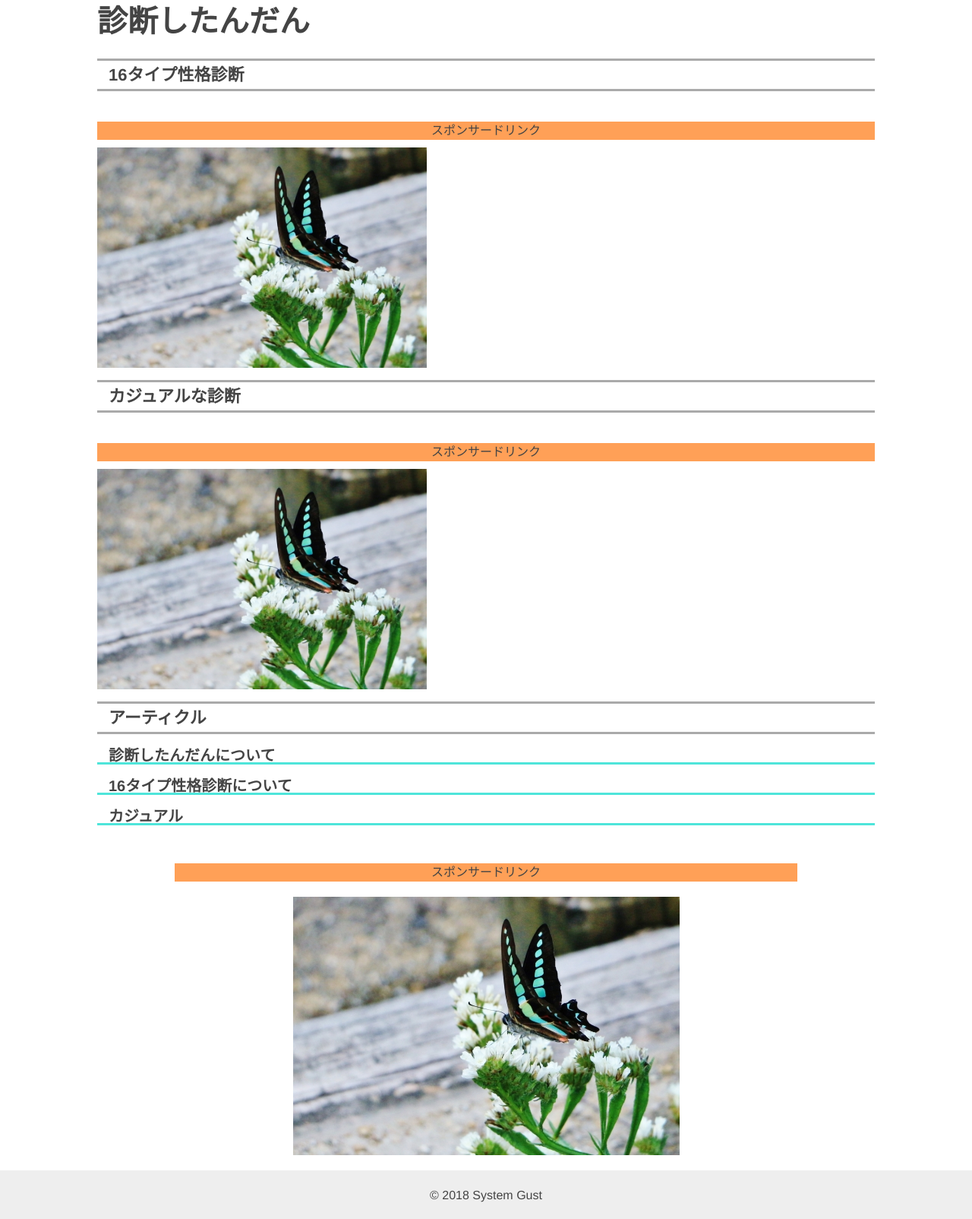
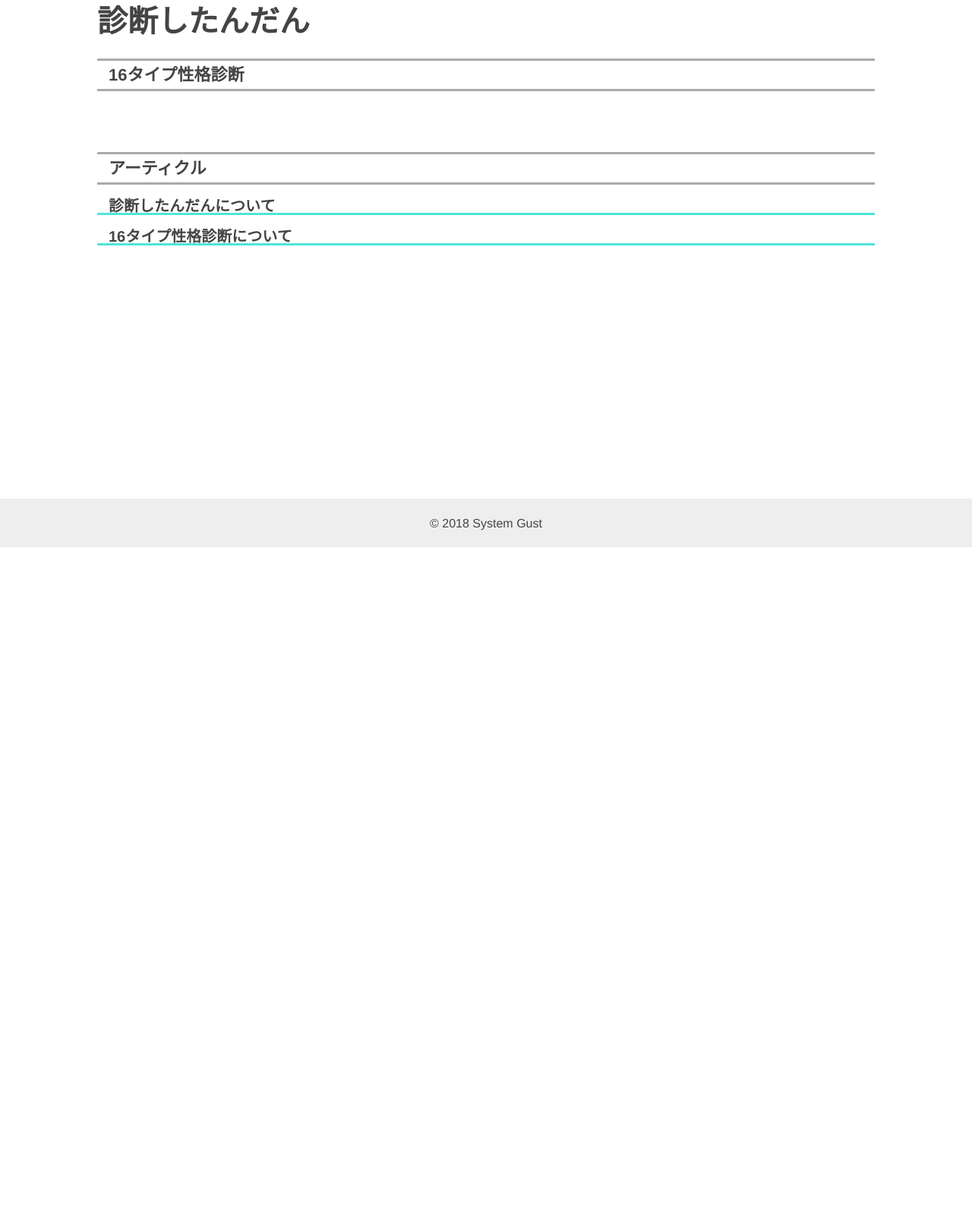
Before and after one commit to noots-val/shindan_dev, a Django app: template templates/common/index.html in a window 1280 px wide. Shown: the part 80-1684 px from the top of the page at 76% size. After the commit the page ends 800 px from the top, so only its background shows below. Run offline with Django 3.2, Linux system fonts and the light colour scheme; the template is opened without the code that fills it, so the values that code supplies are empty; some libraries are stand-ins or nearby versions; some web fonts are replaced.

Commit message:
1stリリース対象外の項目をフロントから除外 #40

```diff
--- a/templates/common/index.html
+++ b/templates/common/index.html
@@ -34,31 +34,7 @@
     </a>
     {% endif %}
     {% endfor %}
-    <div class="ads_box">
-        <p class="separator_label">スポンサードリンク</p>
-        <img src="{% static 'shindan/img/ads.jpeg'%}" alt="広告">
-    </div>
 </div>
-
-
-<h2 class="h2_label">カジュアルな診断</h2>
-<div class="product_display">
-    {% for app in app_list %}
-    {% if app.category == 'syachikuru' %}
-    <a class="product_box js_product-open" href="{% url 'syachikuru:questions' %}">
-        <div>
-            <img src="{{app.logo.url}}" alt="{{app.title}}">
-        </div>
-        <p>{{app.summary}}</p>
-    </a>
-    {% endif %}
-    {% endfor %}
-    <div class="ads_box">
-        <p class="separator_label">スポンサードリンク</p>
-        <img src="{% static 'shindan/img/ads.jpeg'%}" alt="広告">
-    </div>
-</div>
-
 
 <div class="article_display">
     <h2 class="h2_label">アーティクル</h2>
@@ -82,22 +58,8 @@
         {% endif %}
         {% endfor %}
     </ul>
-    <h3 class="h3_label">カジュアル</h3>
-    <ul class="article_list">
-        {% for article in article_list %}
-        {% if article.category == 'casual' %}
-        <li>
-            <a href="{% url 'article' article.pk %}">{{ article.title }}</a>
-        </li>
-        {% endif %}
-        {% endfor %}
-    </ul>
 </div>
 
-<div class="ads_display">
-    <p class="separator_label">スポンサードリンク</p>
-    <img src="{% static 'shindan/img/ads.jpeg'%}" alt="広告">
-</div>
 {% endblock %}
 
 {% block js %}
--- a/templates/sixteen/questions.html
+++ b/templates/sixteen/questions.html
@@ -42,11 +42,6 @@
     </form>
 </div>
 
-<div class="ads_display">
-    <p class="separator_label">スポンサードリンク</p>
-    <img src="./img/ads.jpeg" alt="広告">
-</div>
-
 {% endblock %}
 
 {% block js %}
```
Also changed, not shown: templates/sixteen/animal_result.html (+0 -9 lines), templates/sixteen/basic_result.html (+1 -8 lines), templates/sixteen/pokemon_result.html (+0 -9 lines), templates/sixteen/rpg_result.html (+0 -9 lines).
